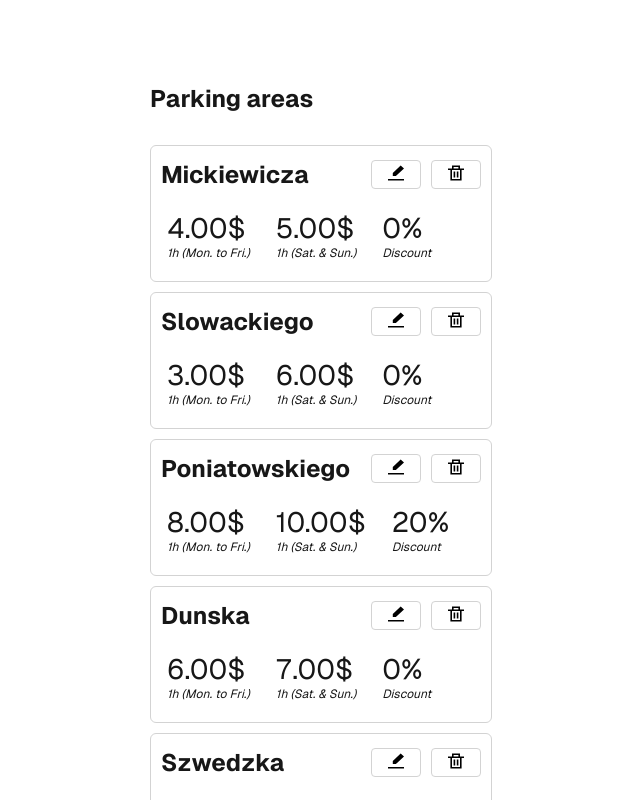
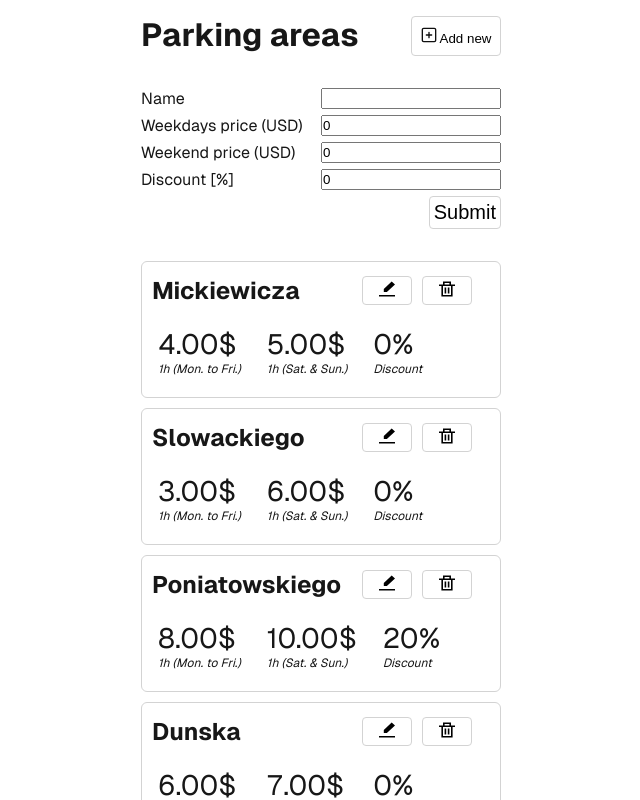
Before and after one commit to seul88/parking-lot-app, a Next.js app: page /parkingAreas in a window 1280 px wide. Shown: the top 800 px of the page, without its empty margins (319-959 px from the left). Built offline with nearby package versions, Linux system fonts and the light colour scheme.

Commit message:
Style input form, init server action

```diff
--- a/app/page.module.css
+++ b/app/page.module.css
@@ -7,10 +7,9 @@
   --button-secondary-hover: #f2f2f2;
 
   display: grid;
-  grid-template-rows: 20px 1fr 20px;
   justify-items: center;
   min-height: 100svh;
-  gap: 64px;
+  gap: 16px;
   font-family: var(--font-geist-sans);
 }
 
@@ -29,7 +28,7 @@
   display: flex;
   flex-direction: column;
   gap: 32px;
-  grid-row-start: 2;
+  margin-top: 16px;
 }
 
 .main ol {
--- a/app/parkingAreas/ParkingAreasContainer.tsx
+++ b/app/parkingAreas/ParkingAreasContainer.tsx
@@ -10,7 +10,10 @@ export const ParkingAreasContainer:FC = async () => {
 
     return (
         <div className={styles.areasContainer}>
-            {data.map(item => (<ParkingArea key={item.id} {...item} />))}
+            {data.length === 0 ?
+                'No items found.' :
+                data.map(item => (<ParkingArea key={item.id} {...item} />))
+            }
         </div>
     );
 };
--- /dev/null
+++ b/app/parkingAreas/create/AddButton.tsx
@@ -0,0 +1,23 @@
+'use client'
+
+import { FC } from "react"
+import areaStyles from "@/app/parkingAreas/parkingAreas.module.css";
+import createStyles from "@/app/parkingAreas/create/create.module.css";
+
+export const AddButton:FC = () => {
+
+    const onClick = () => {
+        // todo: open create form
+        // (set url param)
+    };
+
+    return (
+        <button
+            className={`${areaStyles.actionButton} ${createStyles.createButton}`}
+            onClick={onClick}
+            title="Create"
+        >
+            <img src="/add.svg" alt="Create" width={16} height={16} /> Add new
+        </button>
+    )
+}
--- /dev/null
+++ b/app/parkingAreas/create/AddItemForm.tsx
@@ -0,0 +1,75 @@
+'use client';
+
+import { FC } from "react";
+import { createItemAction } from "./createItemAction";
+import styles from "@/app/parkingAreas/create/create.module.css";
+
+export const AddItemForm:FC = () => {
+
+    /* TODO: get edit param */
+    const mockQueryParams = 'edit=true';
+    const openForm = true;
+
+    return (
+        <>
+            {openForm &&
+                <form action={createItemAction} className={styles.addItemForm}>
+                    <div className={styles.addItemFormRow}>
+                        <label htmlFor="name-input">
+                            Name
+                        </label>
+                        <input
+                            id='name-input'
+                            name="name"
+                            title='Name'
+                            type='text'
+                            required
+                        />
+                    </div>
+                    <div className={styles.addItemFormRow}>
+                        <label htmlFor="weekday-price-input">
+                            Weekdays price (USD)
+                        </label>
+                        <input
+                            id='weekday-price-input'
+                            name='weekdayPrice'
+                            title='Weekdays price'
+                            type='number'
+                            defaultValue={0}
+                            required
+                        />
+                    </div>
+                    <div className={styles.addItemFormRow}>
+                        <label htmlFor="weekend-price-input">
+                            Weekend price (USD)
+                        </label>
+                        <input
+                            id='weekend-price-input'
+                            name='weekendPrice'
+                            title='Weekend price'
+                            type='number'
+                            defaultValue={0}
+                            required
+                        />
+                    </div>
+                    <div className={styles.addItemFormRow}>
+                        <label htmlFor="discount-input">
+                            Discount [%]
+                        </label>
+                        <input
+                            id='discount-input'
+                            name='discount'
+                            title='Discount'
+                            type='number'
+                            defaultValue={0}
+                            required
+                        />
+                    </div>
+                    <button type="submit" className={styles.submitButton}>
+                        Submit
+                    </button>
+                </form>
+            }
+        </>
+    );
+};
--- /dev/null
+++ b/app/parkingAreas/create/create.module.css
@@ -0,0 +1,36 @@
+.createButton {
+    width: 90px;
+    height: 40px;
+    align-self: flex-end;
+}
+
+.createButton:hover {
+    background-color: dodgerblue;
+}
+
+.addItemForm {
+    display: flex;
+    flex-direction: column;
+    gap: 6px;
+}
+
+.addItemFormRow {
+    display: grid;
+    grid-template-columns: 170px 180px;
+    gap: 10px;
+}
+
+.submitButton {
+    align-self: flex-end;
+    background: none;
+    font-size: 1.25rem;
+    border: 1px solid #D3D3D3;
+    border-radius: 4px;
+    padding: 4px;
+    cursor: pointer;
+}
+
+
+.submitButton:hover{
+    background-color: dodgerblue;
+}
--- /dev/null
+++ b/app/parkingAreas/create/createItemAction.ts
@@ -0,0 +1,16 @@
+'use server';
+
+import { ParingAreaInputType } from "../parkingAreas.types";
+
+export const createItemAction = async (formData: FormData) => {
+
+    const item: ParingAreaInputType = {
+        name: formData.get('name') as string,
+        weekdaysHourlyRate: Number(formData.get('weekdayPrice')),
+        discountPercentage: Number(formData.get('discount')),
+        weekendHourlyRate: Number(formData.get('weekendPrice'))
+    };
+
+    console.log(item);
+    // TODO: save to DB
+};
--- a/app/parkingAreas/page.tsx
+++ b/app/parkingAreas/page.tsx
@@ -1,10 +1,17 @@
+import { AddButton } from "./create/AddButton";
+import { AddItemForm } from "./create/AddItemForm";
 import { ParkingAreasContainer } from "./ParkingAreasContainer";
+import styles from "@/app/parkingAreas/parkingAreas.module.css";
 
 export default function ParkingAreasPage() {
 
     return (
         <>
-            <h2>Parking areas</h2>
+            <div className={styles.areasContainerHeader}>
+                Parking areas
+                <AddButton />
+            </div>
+            <AddItemForm />
             <ParkingAreasContainer />
         </>
     );
--- a/app/parkingAreas/parkingAreas.module.css
+++ b/app/parkingAreas/parkingAreas.module.css
@@ -26,6 +26,14 @@
     display: flex;
     flex-direction: column;
     gap: 10px;
+    min-width: 360px;
+}
+
+.areasContainerHeader {
+    display: flex;
+    justify-content: space-between;
+    font-size: 2rem;
+    font-weight: bold;
 }
 
 .pricingWrapper{
--- a/app/parkingAreas/parkingAreas.types.ts
+++ b/app/parkingAreas/parkingAreas.types.ts
@@ -5,3 +5,5 @@ export type ParkingAreaType = {
     weekendHourlyRate: number;
     discountPercentage: number;
 }
+
+export type ParingAreaInputType = Omit<ParkingAreaType, 'id'>;
--- a/app/payment/page.tsx
+++ b/app/payment/page.tsx
@@ -2,8 +2,6 @@ import { PaymentForm } from "./PaymentForm";
 
 export default function PaymentPage() {
     return (
-        <div>
-            <PaymentForm />
-        </div>
+        <PaymentForm />
     );
 };
```
Also changed, not shown: public/add.svg (added).
